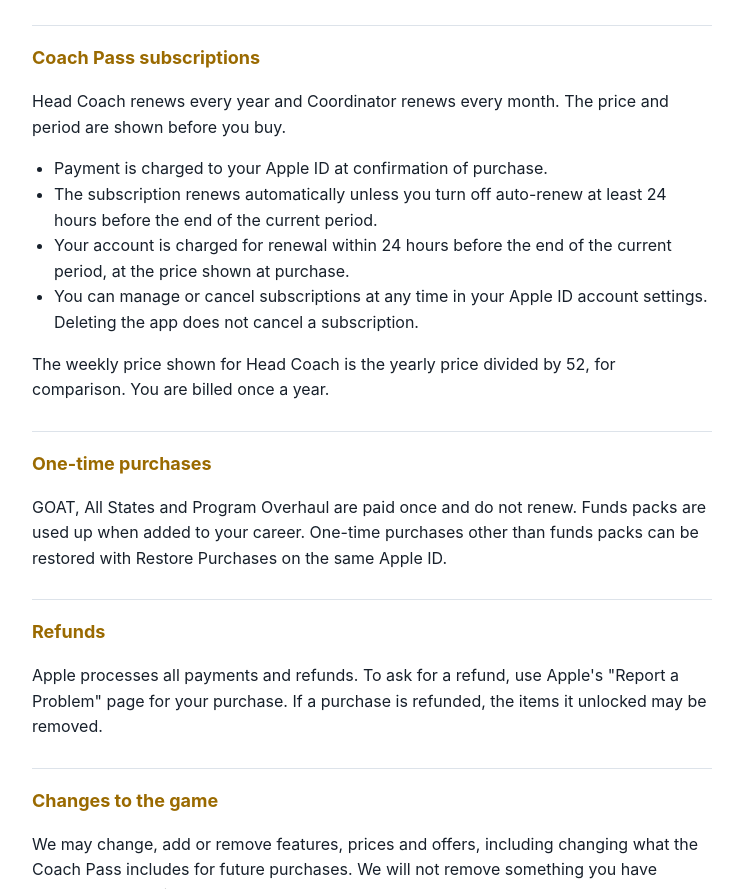
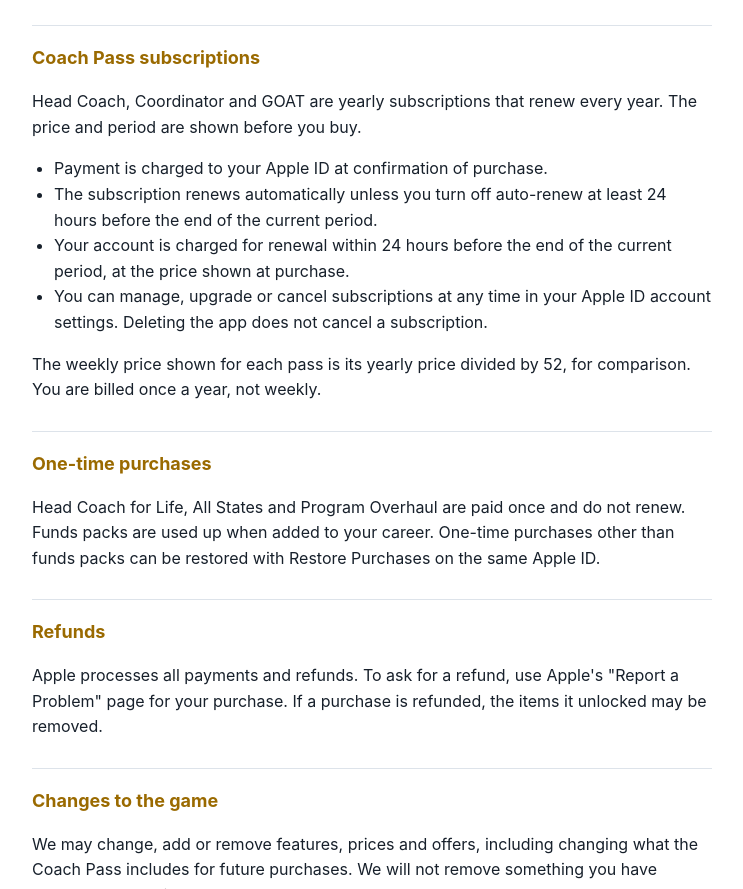
Before and after one commit to zkimmes/friday-night-coach-legal, a plain HTML site: page terms.html in a window 1280 px wide. Shown: the part 878-1767 px from the top of the page, without its empty margins (268-1011 px from the left). Drawn offline with Linux system fonts and the light colour scheme.

Commit message:
Update terms for the three yearly passes

```diff
--- a/terms.html
+++ b/terms.html
@@ -14,8 +14,8 @@
 <h2>License</h2><p>You may use the game for personal, non-commercial purposes on devices you own or control. You may not copy, sell, reverse engineer or redistribute it, or remove any notices from it.</p>
 <h2>Using the roster import</h2><p>You are responsible for the names you enter. Do not enter names of other people unless you have the right to, and for minors only with permission from them and their parents or guardians. Do not use names, or share recaps, to harass, embarrass or harm anyone.</p>
 <h2>Funds, skill points and trophies</h2><p>Funds, skill points, XP and trophies are game items. They have no cash value, cannot be sold or transferred, and exist only inside the game. They are earned by playing, so nothing in the Store is required to win.</p>
-<h2>Coach Pass subscriptions</h2><p>Head Coach renews every year and Coordinator renews every month. The price and period are shown before you buy.</p><ul><li>Payment is charged to your Apple ID at confirmation of purchase.</li><li>The subscription renews automatically unless you turn off auto-renew at least 24 hours before the end of the current period.</li><li>Your account is charged for renewal within 24 hours before the end of the current period, at the price shown at purchase.</li><li>You can manage or cancel subscriptions at any time in your Apple ID account settings. Deleting the app does not cancel a subscription.</li></ul><p>The weekly price shown for Head Coach is the yearly price divided by 52, for comparison. You are billed once a year.</p>
-<h2>One-time purchases</h2><p>GOAT, All States and Program Overhaul are paid once and do not renew. Funds packs are used up when added to your career. One-time purchases other than funds packs can be restored with Restore Purchases on the same Apple ID.</p>
+<h2>Coach Pass subscriptions</h2><p>Head Coach, Coordinator and GOAT are yearly subscriptions that renew every year. The price and period are shown before you buy.</p><ul><li>Payment is charged to your Apple ID at confirmation of purchase.</li><li>The subscription renews automatically unless you turn off auto-renew at least 24 hours before the end of the current period.</li><li>Your account is charged for renewal within 24 hours before the end of the current period, at the price shown at purchase.</li><li>You can manage, upgrade or cancel subscriptions at any time in your Apple ID account settings. Deleting the app does not cancel a subscription.</li></ul><p>The weekly price shown for each pass is its yearly price divided by 52, for comparison. You are billed once a year, not weekly.</p>
+<h2>One-time purchases</h2><p>Head Coach for Life, All States and Program Overhaul are paid once and do not renew. Funds packs are used up when added to your career. One-time purchases other than funds packs can be restored with Restore Purchases on the same Apple ID.</p>
 <h2>Refunds</h2><p>Apple processes all payments and refunds. To ask for a refund, use Apple's &quot;Report a Problem&quot; page for your purchase. If a purchase is refunded, the items it unlocked may be removed.</p>
 <h2>Changes to the game</h2><p>We may change, add or remove features, prices and offers, including changing what the Coach Pass includes for future purchases. We will not remove something you have already bought without reason.</p>
 <h2>No warranty and limits on liability</h2><p>The game is provided as is, without promises that it will always work, be error free, or keep your saved careers safe. Because saves live only on your device, back up your device. To the fullest extent the law allows, we are not liable for indirect or consequential losses, and our total liability for any claim is limited to the amount you paid for the game in the 12 months before the claim.</p>
```
